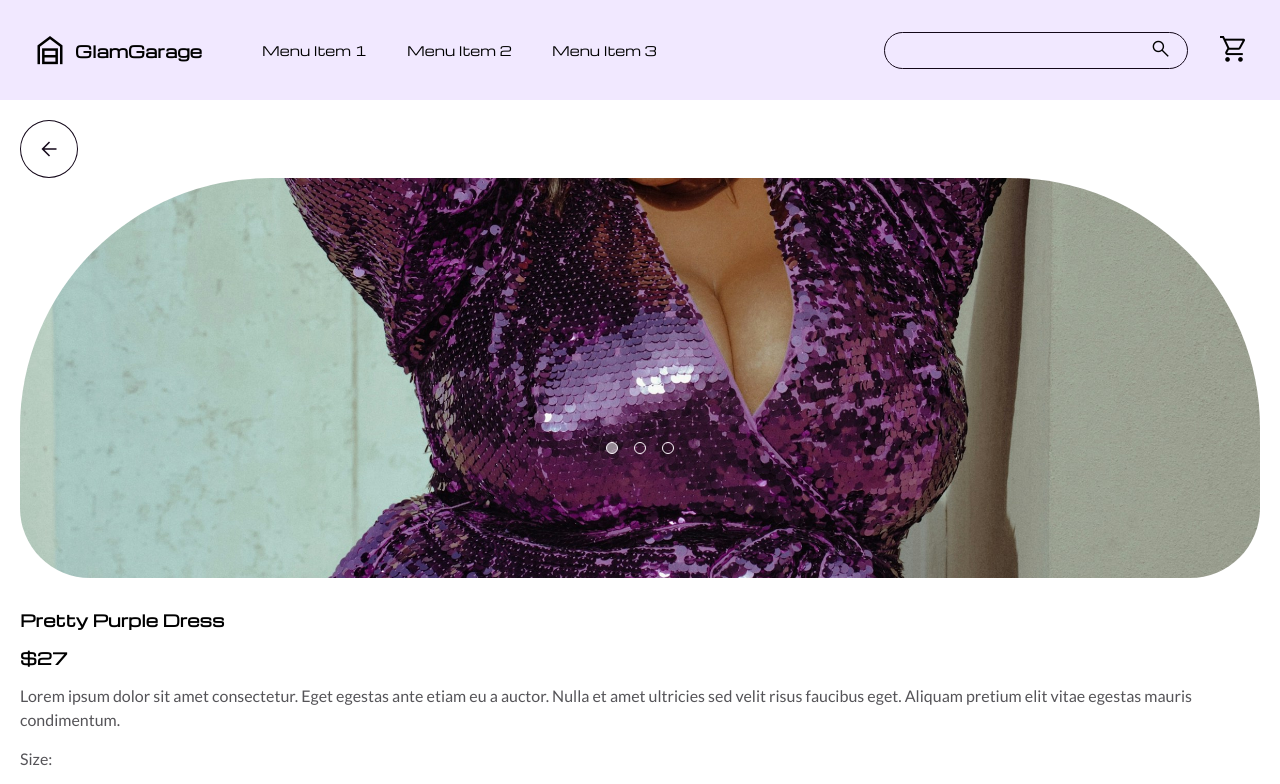
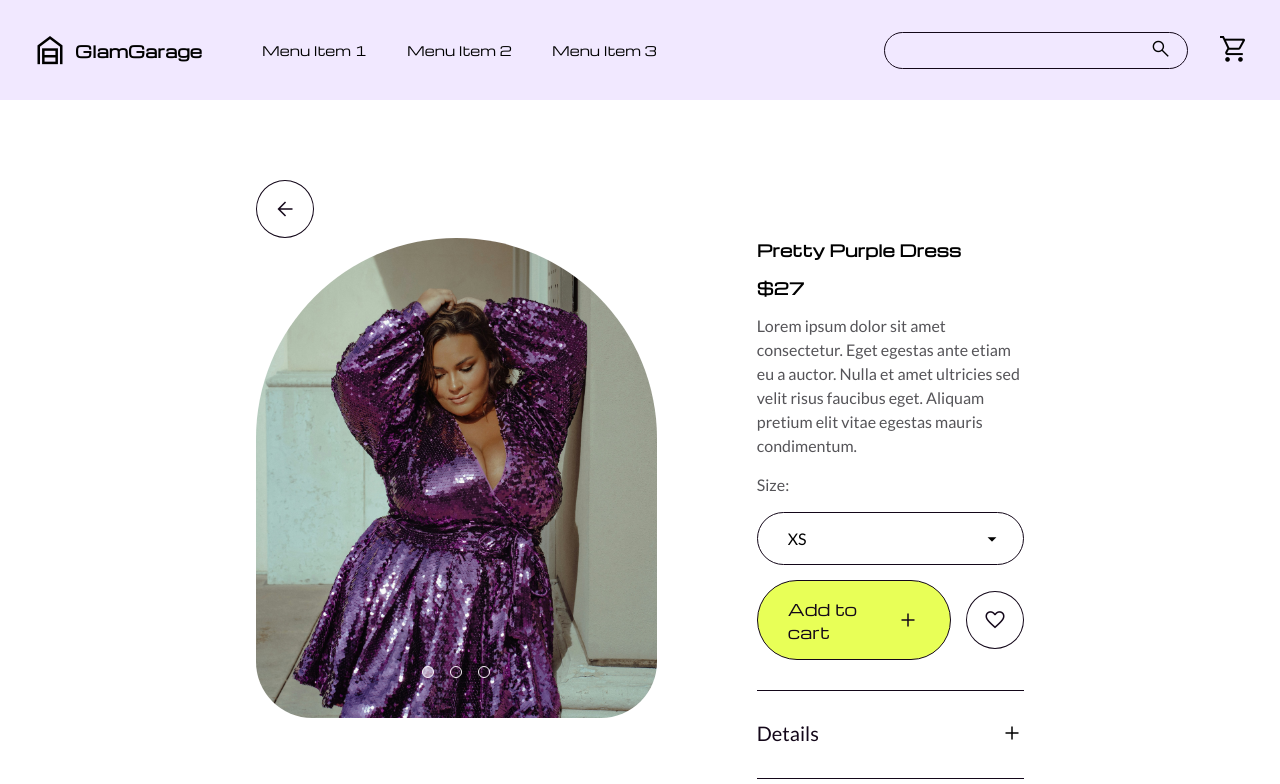
Before and after one commit to Healoz/glam-garage, a React (Create React App) app: page /product-name in a window 1280 px wide. Shown: the top 784 px of the page. Built offline with nearby package versions, Linux system fonts and the light colour scheme.

Commit message:
fixed layout of product page

```diff
--- a/src/assets/App.css
+++ b/src/assets/App.css
@@ -91,3 +91,34 @@ p {
   flex-direction: column;
   min-height: 100svh;
 }
+
+.pageContentContainer {
+    padding: 20px;
+}
+
+.pageContentContainerWide {
+  padding: 20px;
+}
+
+/* Tablet */
+@media screen and (min-width: 768px) {
+  .pageContentContainer {
+      padding: var(--spacing-4) 10vw;
+  }
+
+  .pageContentContainerWide {
+    padding: var(--spacing-4) 10vw;
+  }
+}
+
+/* Desktop */
+@media screen and (min-width: 1200px) {
+  .pageContentContainer {
+    padding: 5rem 10vw 5rem 10vw;
+  }
+
+  .pageContentContainerWide {
+    padding: 5rem 20vw 5rem 20vw;
+  }
+
+}
--- a/src/pages/ProductPage/ProductPage.module.css
+++ b/src/pages/ProductPage/ProductPage.module.css
@@ -1,7 +1,3 @@
-.productPage {
-    padding: 20px;
-}
-
 .productImageCarousel {
     height: 50vh;
     background-position: center center;
@@ -61,10 +57,23 @@
 
 /* Tablet */
 @media screen and (min-width: 768px) {
+    .productPageContent {
+        display: grid;
+        grid-template-columns: 1fr 1fr;
+        gap: var(--spacing-5);
+    }
+
+    .productImageCarousel {
+        height: 60vh;
+    }
 }
 
 /* Desktop */
 @media screen and (min-width: 1200px) {
+    .productPageContent {
+        grid-template-columns: 1.5fr 1fr;
+        gap: 100px;
+    }
 }
 
 /* Desktop - wider screen */
--- a/src/pages/ProductPage/ProductPage.tsx
+++ b/src/pages/ProductPage/ProductPage.tsx
@@ -100,7 +100,7 @@ const Accordions = () => {
 
 const ProductPage: React.FC<ProductPageProps> = ({}) => {
   return (
-    <section className={styles.productPage}>
+    <section className={`${styles.productPage} pageContentContainerWide`}>
       <Button
         colourScheme={ColourScheme.Secondary}
         iconCode="arrow_back"
@@ -108,10 +108,14 @@ const ProductPage: React.FC<ProductPageProps> = ({}) => {
         isCircle={true}
         fillsSpace={false}
       />
-      <ProductImageCarousel />
-      <ProductInfo />
-      <div className={styles.divider}></div>
-      <Accordions />
+      <div className={styles.productPageContent}>
+        <ProductImageCarousel />
+        <div>
+          <ProductInfo />
+          <div className={styles.divider}></div>
+          <Accordions />
+        </div>
+      </div>
     </section>
   );
 };
```
